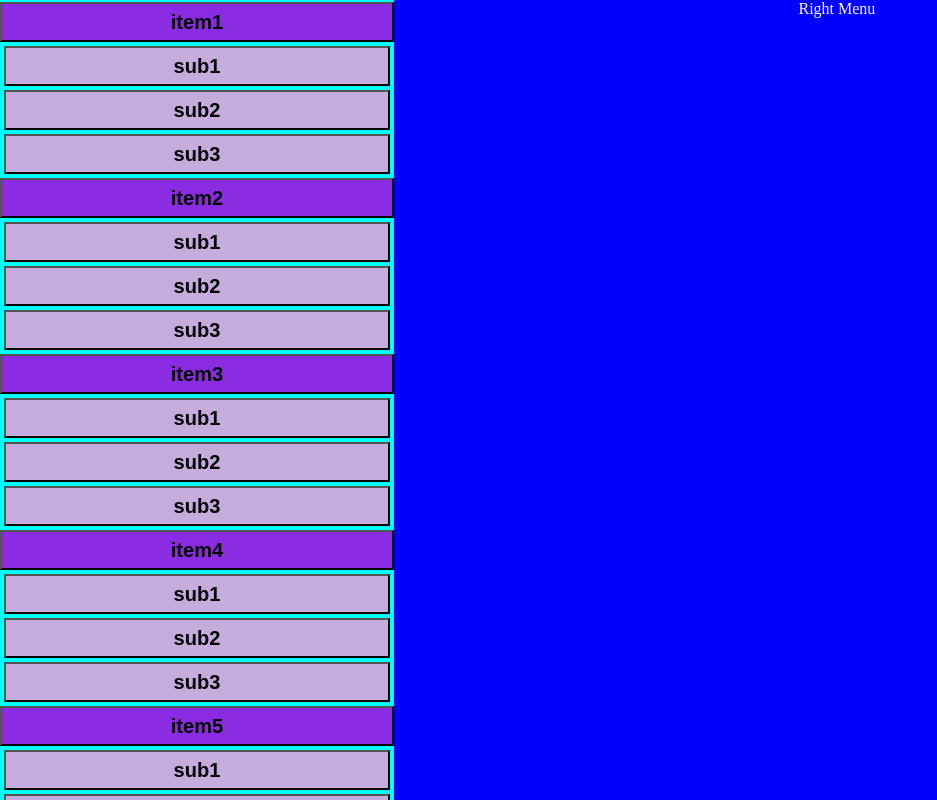
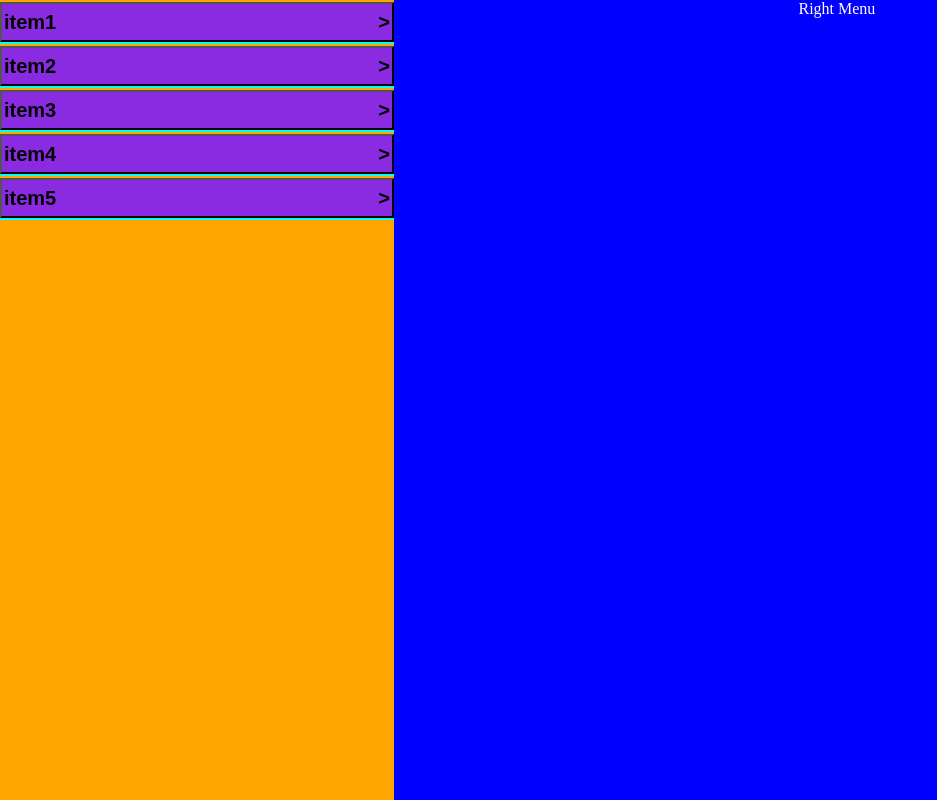
Before and after one commit to pouyacoder/BurgMenu, a Vue app: page / in a window 1280 px wide. Shown: the whole page, without its empty margins (0-937 px from the left). Built offline with nearby package versions, Linux system fonts and the light colour scheme.

Commit message:
adding drop down menu

```diff
--- a/src/components/DropDownMenu.vue
+++ b/src/components/DropDownMenu.vue
@@ -3,7 +3,15 @@ import SubMenu from "./SubMenu.vue";
 export default {
   props: ["title", "sub"],
   data: function () {
-    return {};
+    return {
+      isActive: false,
+    };
+  },
+  methods: {
+    toggleMenu: function () {
+      this.isActive = this.isActive ? false : true;
+      console.log(this.isActive);
+    },
   },
   components: { SubMenu },
 };
@@ -11,8 +19,13 @@ export default {
 
 <template>
   <div class="container">
-    <button>{{ title }}</button>
-    <SubMenu v-bind:items="sub" />
+    <button v-on:click="toggleMenu">
+      <div>
+        {{ title }}
+      </div>
+      <div>></div>
+    </button>
+    <SubMenu v-bind="{ items: sub, isActive: isActive }" />
   </div>
 </template>
 
@@ -29,5 +42,10 @@ export default {
   font-weight: bold;
   background-color: blueviolet;
   margin: 2px 0 2px 0;
+  padding: 0 2px;
+  display: flex;
+  justify-content: space-between;
+  align-items: center;
+  flex-direction: row;
 }
 </style>
--- a/src/components/SubMenu.vue
+++ b/src/components/SubMenu.vue
@@ -1,20 +1,24 @@
 <script>
 export default {
-  props: ["items"],
+  props: ["items", "isActive"],
 };
 </script>
 
 <template>
-  <div class="sub-menu">
+  <div v-if="isActive" id="sub-menu" class="sub-menu .active">
     <div class="item" v-for="item in items">
       <button>{{ item }}</button>
     </div>
   </div>
+  <div v-else class="sub-menu"></div>
 </template>
 
 <style>
 .sub-menu {
   padding: 0 4px;
+  height: 100%;
+  overflow: hidden;
+  /* transition: height 1s ease-in-out; */
 }
 
 .sub-menu .item {
@@ -23,4 +27,8 @@ export default {
 .sub-menu .item button {
   background-color: rgb(197, 172, 221);
 }
+
+/* .sub-menu .active {
+  height: 100%;
+} */
 </style>
```
